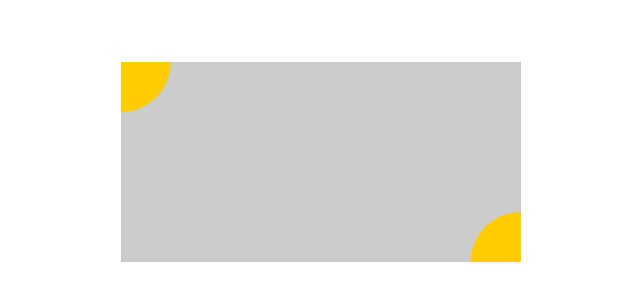
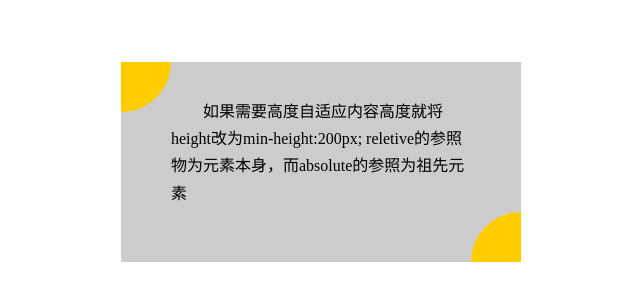
Before and after one commit to zpdmm/ife-1, a plain HTML site: page 0104/task1_4.html in a window 1280 px wide. Shown: the part 238-538 px from the top of the page, without its empty margins (319-959 px from the left). Drawn offline with Linux system fonts and the light colour scheme.

Commit message:
0104 change height to min-height

```diff
--- a/0104/task1_4.css
+++ b/0104/task1_4.css
@@ -1,11 +1,18 @@
 .parent{
 	background-color: #ccc;
 	width: 400px;
-	height: 200px;
+	/*height: 200px;*/
+	min-height: 200px;
 	position: absolute;
 	left: 50%;
 	top: 50%;
 	transform: translate(-50%, -50%);
+
+}
+.parent p{
+	text-indent: 2em;
+	line-height: 1.7em;
+	padding: 20px 50px;
 }
 .round{
 	background-color: #fc0;
--- a/0104/task1_4.html
+++ b/0104/task1_4.html
@@ -6,9 +6,13 @@
 	<link rel="stylesheet" type="text/css" href="task1_4.css">
 </head>
 <body>
-		<div class="parent">
-			<div class="round round1"></div>
-			<div class="round round2"></div>
-		</div>
+	<div class="parent">
+		<p>
+			如果需要高度自适应内容高度就将height改为min-height:200px;
+			reletive的参照物为元素本身，而absolute的参照为祖先元素
+		</p>
+		<div class="round round1"></div>
+		<div class="round round2"></div>
+	</div>
 </body>
 </html>
```
